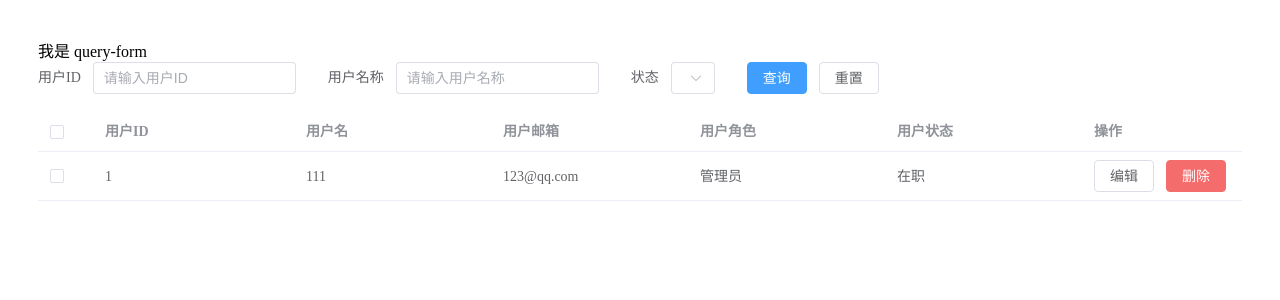
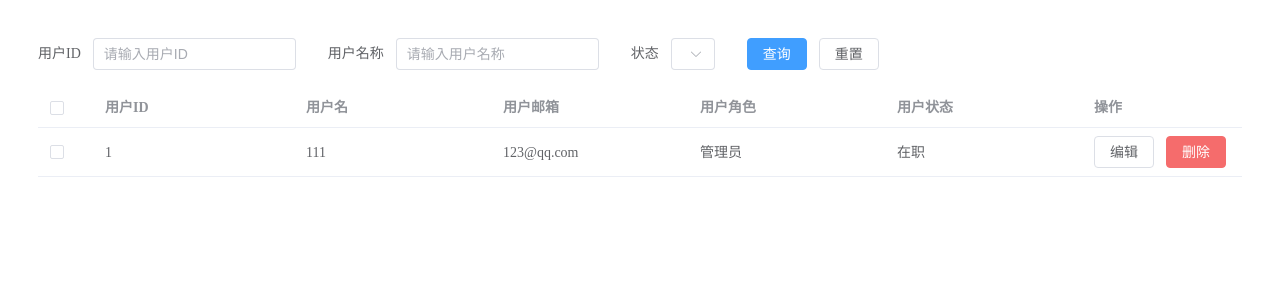
Before and after one commit to lhf2/low-code, a Vue app: page /stage1 in a window 1280 px wide. Shown: the top 300 px of the page. Built offline with nearby package versions, Linux system fonts and the light colour scheme.

Commit message:
feat：使用json配合v-model以及透传等实现动态查询表单

```diff
--- /dev/null
+++ b/src/components/stage1/FormItem.vue
@@ -0,0 +1,18 @@
+<template>
+    <el-form-item :prop="item.model">
+        <!--
+            使用 v-bind="$attrs" 实现透传，
+            输入内容的时候会自动调用 update:modalValue 修改值，
+            从而修改 v-model 绑定的值
+        -->
+        <el-input v-if="item.type === 'input'" :placeholder="item.placeholder" v-bind="$attrs"></el-input>
+        <el-select v-if="item.type === 'select'" v-bind="$attrs">
+            <el-option v-for="option,index in item.options" :key="index" v-bind="option"></el-option>
+        </el-select>
+    </el-form-item>
+</template>
+<script setup>
+const props = defineProps({
+    item: Object
+})
+</script>
--- /dev/null
+++ b/src/components/stage1/index.js
@@ -0,0 +1,7 @@
+import QueryForm from './QueryForm.vue'
+
+QueryForm.install = (app) => {
+    app.component('QueryForm', QueryForm)
+}
+
+export default QueryForm
--- a/src/components/stage1/queryForm.vue
+++ b/src/components/stage1/queryForm.vue
@@ -1,7 +1,45 @@
 <template>
     <div class="query-form">
-        我是 query-form
+        <el-form ref="queryForm" :inline="true" :model="queryModal">
+            <template v-for="item, index in form" :key="index">
+                <FormItem :item="item" v-bind="item" v-model="queryModal[item.model]"/>
+            </template>
+            <el-form-item>
+                <el-button type="primary" @click="handleQuery">查询</el-button>
+                <el-button @click="handleReset">重置</el-button>
+            </el-form-item>
+        </el-form>
     </div>
 </template>
 <script setup>
+import { reactive, ref } from 'vue'
+import FormItem from './FormItem.vue'
+
+const props = defineProps({
+    form: Array,
+    modelValue: Object
+})
+
+const emit = defineEmits(['update:modelValue', 'handleQuery'])
+
+// 初始化用户表单对象
+const queryModal = reactive({
+    ...props.modelValue
+});
+
+// 表单 ref
+const queryForm = ref(null)
+
+// 查询
+const handleQuery = () => {
+    emit('update:modelValue', {...queryModal})
+    emit('handleQuery', {...queryModal})
+}
+
+// 重置
+const handleReset = () => {
+    queryForm.value.resetFields();
+}
+
+
 </script>
--- a/src/main.js
+++ b/src/main.js
@@ -10,14 +10,17 @@ const app = createApp(App)
 
 // 全局引入组件 就无需每个页面都引入了 也可以使用插件的形式 暴露一个 install 方法，里面全局注册组件
 // vue3 中使用 require.context 报错，改用下面的方法
-const files = import.meta.globEager('./components/stage1/*.vue');
-Object.keys(files).forEach((fileName) => {
-    // 去除中间名称
-    const name = fileName.replace(/\.\/components\/stage1\/(.*)\.vue/g, "$1")
-    app.component(name, files[fileName].default)
-});
+// const files = import.meta.globEager('./components/stage1/*.vue');
+// Object.keys(files).forEach((fileName) => {
+//     // 得到中间名称
+//     const name = fileName.replace(/\.\/components\/stage1\/(.*)\.vue/g, "$1")
+//     app.component(name, files[fileName].default)
+// });
+
+// 引入自定义插件
+import QueryFrom from './components/stage1/index'
 
 app.use(createPinia())
 app.use(router)
-app.use(ElementPlus)
+app.use(ElementPlus).use(QueryFrom)
 app.mount('#app')
--- a/src/views/stage1/index.vue
+++ b/src/views/stage1/index.vue
@@ -1,28 +1,6 @@
 <template>
     <div class="user-manage">
-        <query-form/>
-        <div class="query-form">
-            <el-form ref="form" :inline="true" :model="user">
-                <el-form-item label="用户ID" prop="userId">
-                    <el-input v-model="user.userId" placeholder="请输入用户ID" />
-                </el-form-item>
-                <el-form-item label="用户名称" prop="userName">
-                    <el-input v-model="user.userName" placeholder="请输入用户名称" />
-                </el-form-item>
-                <el-form-item label="状态" prop="state">
-                    <el-select v-model="user.state">
-                        <el-option :value="0" label="所有"></el-option>
-                        <el-option :value="1" label="在职"></el-option>
-                        <el-option :value="2" label="离职"></el-option>
-                        <el-option :value="3" label="试用期"></el-option>
-                    </el-select>
-                </el-form-item>
-                <el-form-item>
-                    <el-button type="primary" @click="handleQuery">查询</el-button>
-                    <el-button @click="handleReset">重置</el-button>
-                </el-form-item>
-            </el-form>
-        </div>
+        <QueryForm :form="queryform" v-model="user" @handleQuery="handleQuery"/>
         <div class="base-table">
             <el-table :data="userList" @selection-change="handleSelectionChange">
                 <el-table-column type="selection" width="55" />
@@ -44,7 +22,8 @@
 <script setup>
 import { reactive, ref } from 'vue'
 // 初始化用户表单对象
-const user = reactive({
+// 这里使用 ref 是因为触发 update:modelValue 事件时，reactive 会有问题；
+const user = ref({
     state: 0
 });
 
@@ -59,6 +38,43 @@ const userList = reactive([
     }
 ])
 
+// 查询表单
+const queryform = [
+    {
+        type: 'input',
+        label: "用户ID",
+        model: 'userId',
+        placeholder: '请输入用户ID'
+    },
+    {
+        type: 'input',
+        label: "用户名称",
+        model: 'userName',
+        placeholder: '请输入用户名称'
+    },
+    {
+        type: 'select',
+        label: "状态",
+        model: 'state',
+        placeholder: '请选择所属状态',
+        options: [{
+            label: '所有',
+            value: 0
+        },
+        {
+            label: '在职',
+            value: 1
+        },
+        {
+            label: '离职',
+            value: 2
+        },
+        {
+            label: '试用期',
+            value: 3
+        }]
+    }
+]
 // 初始化分页对象
 const pager = reactive({
     pageNum: 1,
@@ -102,17 +118,9 @@ const columns = reactive([
     }
 ]);
 
-// 表单 ref
-const form = ref(null)
-
 // 查询
 const handleQuery = () => {
-    console.log('handleQuery', user)
-}
-
-// 重置
-const handleReset = () => {
-    form.value.resetFields();
+    console.log('handleQuery', user.value)
 }
 
 // 表格多选
```
